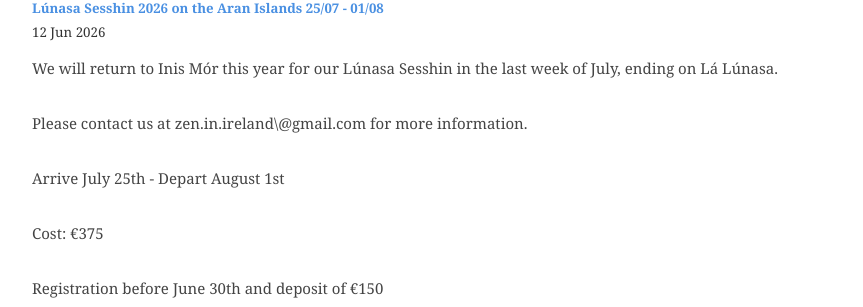
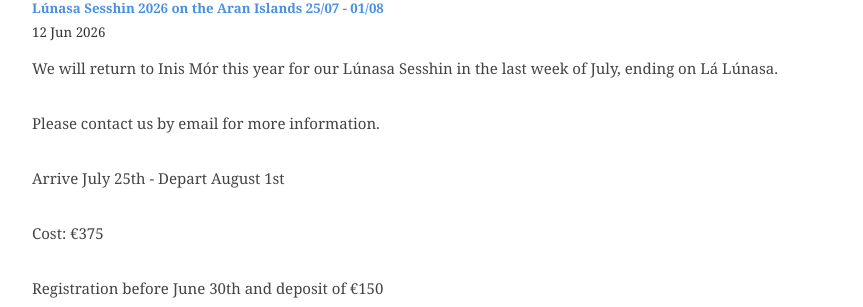
Before and after one commit to zen-ireland/zenireland.github.io, a Jekyll site: the page built from index.html, in a window 1280 px wide and 900 px high, scrolled down 1196 px. Shown: the part 147-454 px from the top of the window, without its empty margins (198-1061 px from the left). Built offline with Jekyll 4.4.1, drawn with Linux system fonts in a browser that asks for light colours.

Commit message:
TinaCMS content update

```diff
--- a/_posts/2026-06-13-lunasa-sesshin-2026-on-the-aran-islands-2507-0108.md
+++ b/_posts/2026-06-13-lunasa-sesshin-2026-on-the-aran-islands-2507-0108.md
@@ -8,10 +8,10 @@ image: /img/Lunasa 2026-Poster.jpg
 
 We will return to Inis Mór this year for our Lúnasa Sesshin in the last week of July, ending on Lá Lúnasa.
 
-Please contact us at zen.in.ireland\@gmail.com for more information.
+Please contact us by email for more information.
 
 Arrive July 25th - Depart August 1st
 
 Cost: €375
 
-Registration before June 30th and deposit of €150
+Registration before June 30th and deposit of €150![](/img/Lunasa%202026-Poster.jpg)
```
